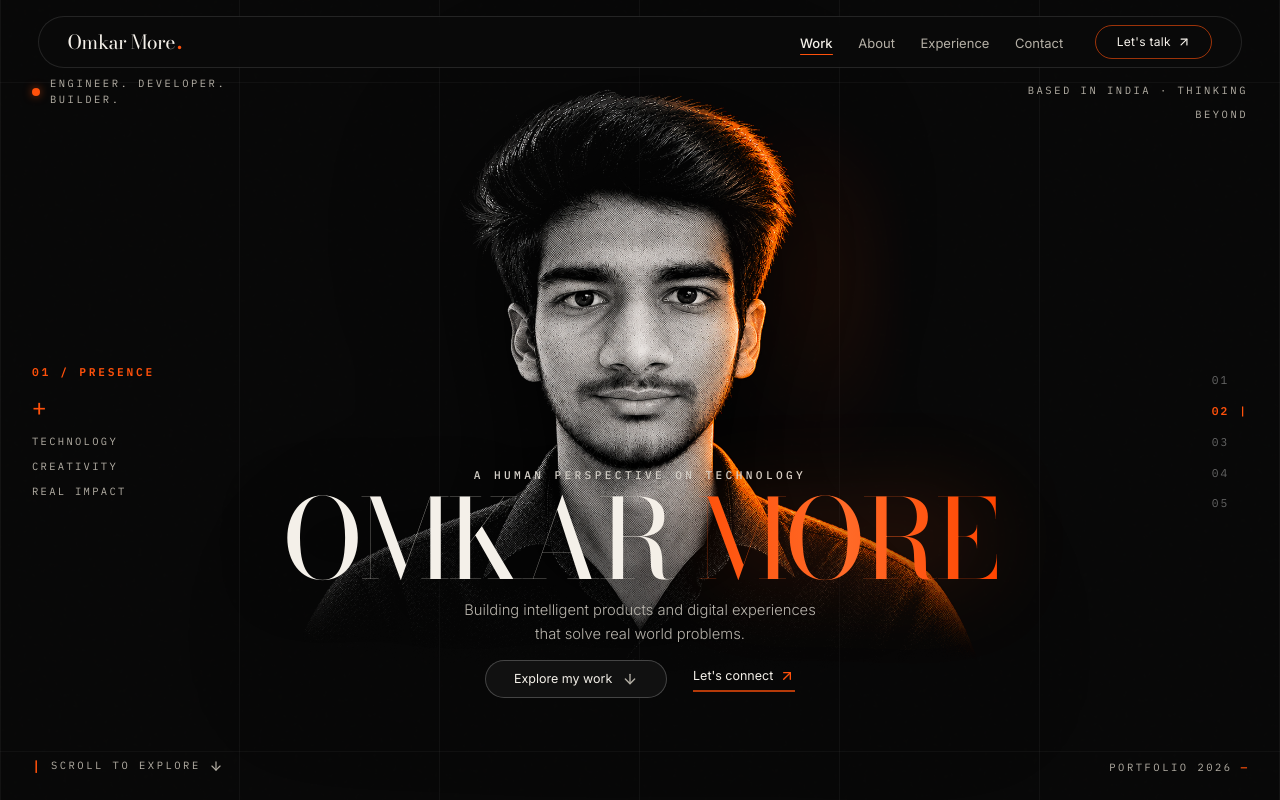
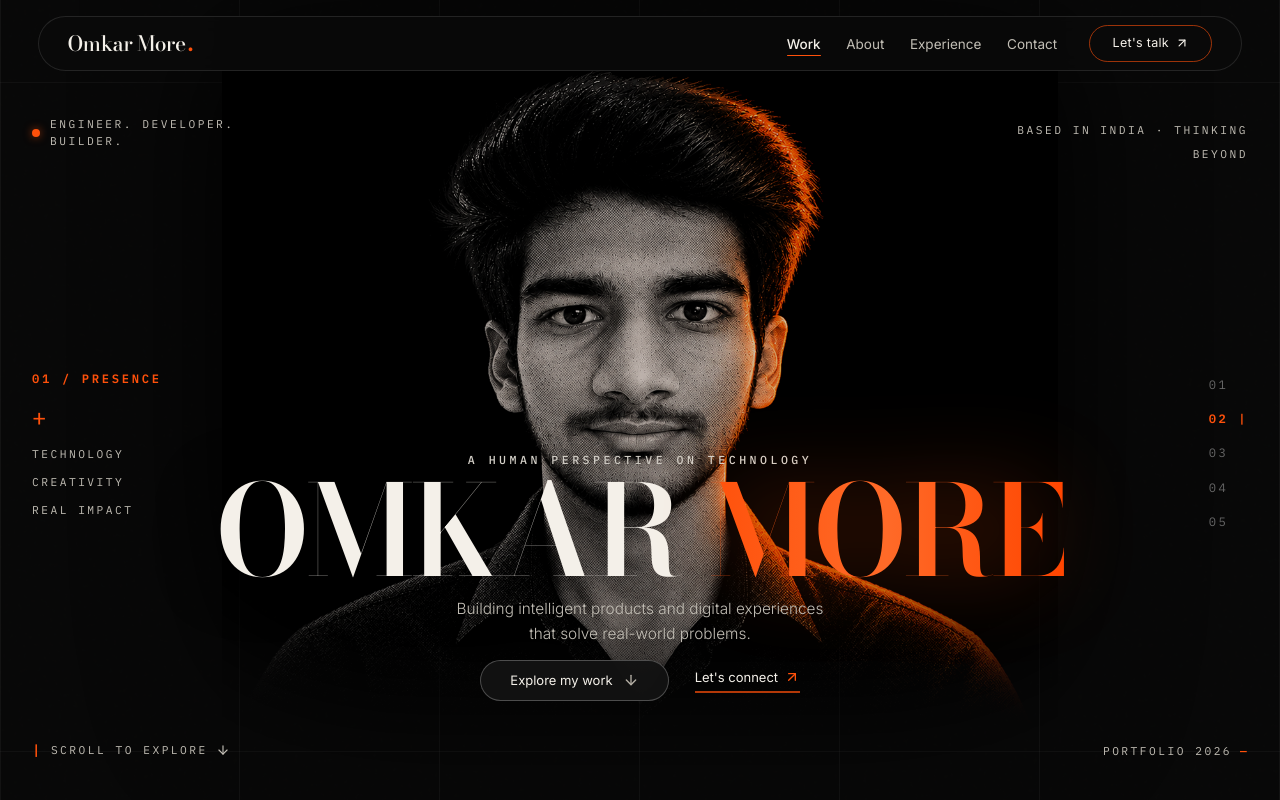
Before and after one commit to Omkar6488/My_Portfolio, a Next.js app: page / in a window 1280 px wide. Shown: the top 800 px of the page. Built offline with nearby package versions, Linux system fonts and the light colour scheme.

Commit message:
feat(hero): precision visual refinement matching original portfolio reference

```diff
--- a/src/components/home/HeroMetadata.tsx
+++ b/src/components/home/HeroMetadata.tsx
@@ -9,18 +9,18 @@ interface HeroMetadataProps {
 
 export function HeroMetadataLeft() {
   return (
-    <div className="hidden xl:flex flex-col justify-between h-full py-2 z-20 pointer-events-auto select-none min-w-[210px] max-w-[270px]">
+    <div className="hidden xl:flex flex-col justify-between h-full py-2 z-20 pointer-events-auto select-none min-w-[220px] max-w-[280px]">
       {/* Upper Left */}
       <div className="flex items-center gap-2.5">
         <span className="w-2 h-2 rounded-full bg-[#FF510B] shrink-0 shadow-[0_0_8px_rgba(255,81,11,0.6)]" />
-        <span className="font-mono text-[clamp(10px,0.82vw,12px)] uppercase tracking-[0.24em] text-[#B5B0A6]">
+        <span className="font-mono text-[clamp(11px,0.88vw,13px)] uppercase tracking-[0.22em] text-[#C2BEB5]">
           ENGINEER. DEVELOPER. BUILDER.
         </span>
       </div>
 
       {/* Middle Left */}
-      <div className="flex flex-col items-start space-y-3.5 my-auto">
-        <span className="font-mono text-[clamp(11px,0.88vw,13px)] uppercase tracking-[0.24em] text-[#FF510B] font-semibold">
+      <div className="flex flex-col items-start space-y-4 my-auto">
+        <span className="font-mono text-[clamp(12px,0.95vw,14px)] uppercase tracking-[0.22em] text-[#FF510B] font-semibold">
           01 / PRESENCE
         </span>
 
@@ -28,7 +28,7 @@ export function HeroMetadataLeft() {
           +
         </span>
 
-        <div className="font-mono text-[clamp(10px,0.82vw,12px)] uppercase tracking-[0.22em] text-[#B5B0A6] space-y-2 leading-relaxed">
+        <div className="font-mono text-[clamp(11px,0.88vw,13px)] uppercase tracking-[0.22em] text-[#C2BEB5] space-y-2.5 leading-relaxed">
           <p className="hover:text-[#F4F0E9] transition-colors">TECHNOLOGY</p>
           <p className="hover:text-[#F4F0E9] transition-colors">CREATIVITY</p>
           <p className="hover:text-[#F4F0E9] transition-colors">REAL IMPACT</p>
@@ -38,11 +38,11 @@ export function HeroMetadataLeft() {
       {/* Bottom Left */}
       <a
         href="#work"
-        className="group flex items-center gap-2 font-mono text-[clamp(10px,0.82vw,12px)] uppercase tracking-[0.24em] text-[#B5B0A6] hover:text-[#F4F0E9] transition-colors cursor-pointer w-fit"
+        className="group flex items-center gap-2 font-mono text-[clamp(11px,0.88vw,13px)] uppercase tracking-[0.22em] text-[#C2BEB5] hover:text-[#F4F0E9] transition-colors cursor-pointer w-fit"
       >
         <span className="text-[#FF510B] font-bold text-sm">|</span>
         <span>SCROLL TO EXPLORE</span>
-        <ArrowDown className="w-3.5 h-3.5 text-[#B5B0A6] transition-transform duration-200 group-hover:translate-y-1 group-hover:text-[#FF510B]" />
+        <ArrowDown className="w-3.5 h-3.5 text-[#C2BEB5] transition-transform duration-200 group-hover:translate-y-1 group-hover:text-[#FF510B]" />
       </a>
     </div>
   );
@@ -70,16 +70,16 @@ export function HeroMetadataRight({
   };
 
   return (
-    <div className="hidden xl:flex flex-col justify-between items-end h-full py-2 z-20 pointer-events-auto select-none min-w-[210px] max-w-[270px]">
+    <div className="hidden xl:flex flex-col justify-between items-end h-full py-2 z-20 pointer-events-auto select-none min-w-[220px] max-w-[280px]">
       {/* Upper Right */}
       <div className="text-right">
-        <span className="font-mono text-[clamp(10px,0.82vw,12px)] uppercase tracking-[0.24em] text-[#B5B0A6]">
+        <span className="font-mono text-[clamp(11px,0.88vw,13px)] uppercase tracking-[0.22em] text-[#C2BEB5]">
           BASED IN INDIA · THINKING BEYOND
         </span>
       </div>
 
       {/* Middle Right: Exact Vertical Section Indicator */}
-      <div className="flex flex-col items-end space-y-3.5 my-auto">
+      <div className="flex flex-col items-end space-y-4 my-auto">
         {sections.map((sec) => {
           const isActive = activeSection === sec.id;
           return (
@@ -87,14 +87,14 @@ export function HeroMetadataRight({
               key={sec.id}
               type="button"
               onClick={() => handleSectionClick(sec.id)}
-              className="group flex items-center gap-2.5 font-mono text-[clamp(11px,0.88vw,13px)] tracking-[0.18em] transition-all duration-200 focus:outline-none"
+              className="group flex items-center gap-2.5 font-mono text-[clamp(12px,0.95vw,14px)] tracking-[0.2em] transition-all duration-200 focus:outline-none"
               title={sec.label}
             >
               <span
                 className={`transition-colors duration-200 ${
                   isActive
                     ? "text-[#FF510B] font-semibold"
-                    : "text-[#666666] group-hover:text-[#B5B0A6]"
+                    : "text-[#666666] group-hover:text-[#C2BEB5]"
                 }`}
               >
                 {sec.number}
@@ -112,7 +112,7 @@ export function HeroMetadataRight({
       </div>
 
       {/* Bottom Right */}
-      <div className="flex items-center gap-2 font-mono text-[clamp(10px,0.82vw,12px)] uppercase tracking-[0.24em] text-[#B5B0A6]">
+      <div className="flex items-center gap-2 font-mono text-[clamp(11px,0.88vw,13px)] uppercase tracking-[0.22em] text-[#C2BEB5]">
         <span>PORTFOLIO 2026</span>
         <span className="text-[#FF510B] font-bold tracking-widest">—</span>
       </div>
--- a/src/components/home/HeroPortrait.tsx
+++ b/src/components/home/HeroPortrait.tsx
@@ -37,14 +37,14 @@ export default function HeroPortrait() {
         }}
       />
 
-      {/* Prominent Central Portrait (Enlarged +20-25% to match original reference) */}
+      {/* Prominent Central Portrait (Enlarged to match original reference width & shoulder span) */}
       <Image
         src="/images/omkar-portrait.png"
         alt="Omkar More — Portrait"
         priority
         width={1309}
         height={1202}
-        className="w-[clamp(340px,min(62vw,89vh),940px)] h-auto max-h-[clamp(330px,89vh,800px)] object-contain object-top drop-shadow-[0_24px_65px_rgba(0,0,0,0.95)]"
+        className="w-[clamp(340px,min(75vw,115vh),1220px)] h-auto max-h-[clamp(380px,96vh,890px)] object-contain object-top drop-shadow-[0_24px_65px_rgba(0,0,0,0.95)]"
       />
     </div>
   );
--- a/src/components/home/HeroSection.tsx
+++ b/src/components/home/HeroSection.tsx
@@ -33,7 +33,7 @@ export default function HeroSection({
     <section
       id="hero"
       aria-label="Omkar More Portfolio Hero"
-      className="relative w-full min-h-[100svh] flex flex-col justify-between pt-[clamp(4.25rem,7vh,5.5rem)] pb-[clamp(0.75rem,2vh,1.75rem)] px-[clamp(0.75rem,2.5vw,3rem)] overflow-hidden"
+      className="relative w-full min-h-[100svh] flex flex-col justify-between pt-[clamp(1.5rem,2.5vh,2.5rem)] pb-[clamp(0.75rem,2vh,1.75rem)] px-[clamp(0.75rem,2.5vw,3rem)] overflow-hidden"
     >
       {/* Max-Width Layout Frame corresponding to 1862px specification */}
       <div className="relative w-full max-w-[1862px] mx-auto h-full flex flex-col justify-between flex-1 min-w-0">
@@ -56,39 +56,39 @@ export default function HeroSection({
 
         {/* Main Central Stage flanked by Independently Positioned Left & Right Metadata */}
         <div className="relative w-full flex-1 flex flex-col items-center justify-start min-w-0">
-          {/* Left Metadata Column (Positioned independently on the left grid margin) */}
-          <div className="hidden xl:flex absolute left-0 top-0 bottom-0 z-20 pointer-events-auto">
+          {/* Left Metadata Column (Pinned below navbar so it starts cleanly at ~y=110px) */}
+          <div className="hidden xl:flex absolute left-0 top-[clamp(5.25rem,9vh,7rem)] bottom-[clamp(1rem,2vh,2rem)] z-20 pointer-events-auto">
             <HeroMetadataLeft />
           </div>
 
           {/* Central Hero Stage: Perfectly Centered Relative to Full Viewport Width */}
           <div className="relative w-full flex flex-col items-center justify-center text-center px-2 py-1 min-w-0 z-10">
-            {/* Central Monochromatic Portrait (Extended upwards closer to navigation) */}
-            <div className="relative z-10 w-full flex justify-center -mt-[clamp(1.5rem,3.5vh,3.5rem)]">
+            {/* Central Monochromatic Portrait (Extended upwards behind navigation capsule) */}
+            <div className="relative z-10 w-full flex justify-center -mt-[clamp(0.5rem,1.5vh,1.5rem)]">
               <HeroPortrait />
             </div>
 
-            {/* Layered Typography (Moved upwards ~8-10% vh to match original reference) */}
-            <div className="relative z-30 flex flex-col items-center w-full max-w-5xl mx-auto px-2 sm:px-4 -mt-[clamp(6.8rem,min(18vw,33vh),20.5rem)] min-w-0">
+            {/* Layered Typography (Elevated to overlap lower neck / collar area matching reference Y=460) */}
+            <div className="relative z-30 flex flex-col items-center w-full max-w-6xl mx-auto px-2 sm:px-4 -mt-[clamp(10.5rem,min(26vw,47.5vh),28rem)] min-w-0">
               {/* Eyebrow / Pre-kicker */}
-              <p className="font-mono text-[clamp(10px,min(0.92vw,1.4vh),13px)] uppercase tracking-wider sm:tracking-[clamp(0.22em,0.34vw,0.3em)] text-[#D8D4CC] mb-[clamp(0.25rem,0.9vh,0.55rem)] drop-shadow-md select-none font-medium max-w-full truncate text-center">
+              <p className="font-mono text-[clamp(10.5px,min(0.95vw,1.45vh),13.5px)] uppercase tracking-wider sm:tracking-[clamp(0.22em,0.34vw,0.3em)] text-[#D8D4CC] mb-[clamp(0.25rem,0.9vh,0.55rem)] drop-shadow-md select-none font-medium max-w-full truncate text-center">
                 A HUMAN PERSPECTIVE ON TECHNOLOGY
               </p>
 
-              {/* Main Headline: OMKAR MORE (+30% visual scale, exact viewport horizontal center) */}
-              <h1 className="font-serif text-[clamp(2.5rem,min(8.6vw,14.5vh),9.5rem)] uppercase tracking-tight leading-[0.88] select-none text-center whitespace-normal sm:whitespace-nowrap max-w-full">
-                <span className="text-[#F4F0E9] drop-shadow-[0_4px_30px_rgba(0,0,0,0.92)] font-normal">
+              {/* Main Headline: OMKAR MORE (Substantial font-semibold editorial Bodoni Moda at ~16.5vh) */}
+              <h1 className="font-serif text-[clamp(2.75rem,min(9.8vw,16.5vh),10.5rem)] uppercase tracking-tight leading-[0.88] select-none text-center whitespace-normal sm:whitespace-nowrap max-w-full">
+                <span className="text-[#F4F0E9] drop-shadow-[0_4px_30px_rgba(0,0,0,0.92)] font-semibold">
                   OMKAR{" "}
                 </span>
-                <span className="bg-gradient-to-r from-[#FF510B] via-[#FF6A28] to-[#FF4500] bg-clip-text text-transparent font-normal drop-shadow-[0_0_45px_rgba(255,81,11,0.45)]">
+                <span className="bg-gradient-to-r from-[#FF510B] via-[#FF6A28] to-[#FF4500] bg-clip-text text-transparent font-semibold drop-shadow-[0_0_45px_rgba(255,81,11,0.45)]">
                   MORE
                 </span>
               </h1>
 
               {/* Sub-headline (~18-20px on desktop) */}
-              <p className="font-sans text-[clamp(14px,min(1.15vw,2vh),19px)] text-[#B8B4AC] text-center max-w-[min(640px,92vw)] mx-auto mt-[clamp(0.5rem,1.4vh,1.1rem)] leading-relaxed font-light drop-shadow-sm px-2">
+              <p className="font-sans text-[clamp(14.5px,min(1.2vw,2.1vh),19.5px)] text-[#C2BEB5] text-center max-w-[min(640px,92vw)] mx-auto mt-[clamp(0.5rem,1.4vh,1.1rem)] leading-relaxed font-light drop-shadow-sm px-2">
                 Building intelligent products and digital experiences
-                <br className="hidden sm:inline" /> that solve real world problems.
+                <br className="hidden sm:inline" /> that solve real-world problems.
               </p>
 
               {/* Call To Action Buttons */}
@@ -97,7 +97,7 @@ export default function HeroSection({
                 <a
                   href="#work"
                   onClick={(e) => handleScrollTo(e, "#work")}
-                  className="group relative inline-flex items-center gap-2.5 px-[clamp(1.35rem,2.2vw,2rem)] py-[clamp(0.52rem,1.1vh,0.74rem)] rounded-full font-sans text-[clamp(12.5px,0.92vw,14.5px)] text-[#F4F0E9] bg-[#121212]/95 backdrop-blur-md border border-white/[0.22] hover:border-[#FF510B] hover:bg-[#181818] hover:shadow-[0_0_24px_rgba(255,81,11,0.32)] transition-all duration-300"
+                  className="group relative inline-flex items-center gap-2.5 px-[clamp(1.4rem,2.3vw,2.2rem)] py-[clamp(0.56rem,1.2vh,0.8rem)] rounded-full font-sans text-[clamp(13px,0.95vw,15px)] text-[#F4F0E9] bg-[#121212]/95 backdrop-blur-md border border-white/[0.25] hover:border-[#FF510B] hover:bg-[#181818] hover:shadow-[0_0_24px_rgba(255,81,11,0.32)] transition-all duration-300"
                 >
                   <span>Explore my work</span>
                   <ArrowDown className="w-4 h-4 text-[#B5B0A6] group-hover:text-[#FF510B] transition-transform duration-200 group-hover:translate-y-1" />
@@ -107,7 +107,7 @@ export default function HeroSection({
                 <a
                   href="#contact"
                   onClick={(e) => handleScrollTo(e, "#contact")}
-                  className="group inline-flex items-center gap-1.5 font-sans text-[clamp(12.5px,0.92vw,14.5px)] text-[#F4F0E9] hover:text-[#FF510B] pb-1 border-b-2 border-[#FF510B]/70 hover:border-[#FF510B] transition-all duration-200"
+                  className="group inline-flex items-center gap-1.5 font-sans text-[clamp(13px,0.95vw,15px)] text-[#F4F0E9] hover:text-[#FF510B] pb-1 border-b-2 border-[#FF510B]/70 hover:border-[#FF510B] transition-all duration-200"
                 >
                   <span>Let&apos;s connect</span>
                   <ArrowUpRight className="w-4 h-4 text-[#FF510B] transition-transform duration-200 group-hover:translate-x-0.5 group-hover:-translate-y-0.5" />
@@ -116,8 +116,8 @@ export default function HeroSection({
             </div>
           </div>
 
-          {/* Right Metadata Column (Positioned independently on the right grid margin) */}
-          <div className="hidden xl:flex absolute right-0 top-0 bottom-0 z-20 pointer-events-auto">
+          {/* Right Metadata Column (Pinned below navbar so it starts cleanly at ~y=110px) */}
+          <div className="hidden xl:flex absolute right-0 top-[clamp(5.25rem,9vh,7rem)] bottom-[clamp(1rem,2vh,2rem)] z-20 pointer-events-auto">
             <HeroMetadataRight
               activeSection={activeSection}
               onNavigateSection={onNavigateSection}
--- a/src/components/layout/Navbar.tsx
+++ b/src/components/layout/Navbar.tsx
@@ -51,10 +51,10 @@ export default function Navbar({ activeSection = "hero" }: NavbarProps) {
           onClick={(e) => handleScrollTo(e, "#hero")}
           className="group flex items-baseline gap-0.5 focus:outline-none focus-visible:ring-1 focus-visible:ring-[#FF510B] rounded-full py-0.5"
         >
-          <span className="font-serif text-[clamp(1.22rem,1.5vw,1.48rem)] font-normal tracking-tight text-[#F4F0E9] transition-transform duration-200 group-hover:scale-[1.01]">
+          <span className="font-serif text-[clamp(1.3rem,1.65vw,1.6rem)] font-medium tracking-tight text-[#F4F0E9] transition-transform duration-200 group-hover:scale-[1.01]">
             Omkar More
           </span>
-          <span className="font-serif text-[clamp(1.22rem,1.5vw,1.48rem)] font-bold text-[#FF510B]">
+          <span className="font-serif text-[clamp(1.3rem,1.65vw,1.6rem)] font-bold text-[#FF510B]">
             .
           </span>
         </a>
@@ -69,10 +69,10 @@ export default function Navbar({ activeSection = "hero" }: NavbarProps) {
                   <a
                     href={link.href}
                     onClick={(e) => handleScrollTo(e, link.href)}
-                    className={`font-sans text-[clamp(13px,0.92vw,14.5px)] tracking-normal transition-colors duration-200 relative py-1 ${
+                    className={`font-sans text-[clamp(13.5px,0.96vw,15.5px)] tracking-normal transition-colors duration-200 relative py-1 ${
                       isActive
                         ? "text-[#F4F0E9] font-medium"
-                        : "text-[#B5B0A6] hover:text-[#F4F0E9]"
+                        : "text-[#C2BEB5] hover:text-[#F4F0E9]"
                     }`}
                   >
                     {link.label}
@@ -89,7 +89,7 @@ export default function Navbar({ activeSection = "hero" }: NavbarProps) {
           <a
             href="#contact"
             onClick={(e) => handleScrollTo(e, "#contact")}
-            className="group relative inline-flex items-center gap-1.5 px-[clamp(1.15rem,1.6vw,1.65rem)] py-[clamp(0.42rem,0.9vh,0.58rem)] rounded-full font-sans text-[clamp(12px,0.85vw,13.5px)] tracking-wide text-[#F4F0E9] bg-transparent border border-[#FF510B]/60 hover:border-[#FF510B] hover:bg-[#FF510B]/10 hover:shadow-[0_0_18px_rgba(255,81,11,0.3)] transition-all duration-300"
+            className="group relative inline-flex items-center gap-1.5 px-[clamp(1.2rem,1.75vw,1.75rem)] py-[clamp(0.48rem,1vh,0.64rem)] rounded-full font-sans text-[clamp(12.5px,0.9vw,14px)] tracking-wide text-[#F4F0E9] bg-transparent border border-[#FF510B]/60 hover:border-[#FF510B] hover:bg-[#FF510B]/10 hover:shadow-[0_0_18px_rgba(255,81,11,0.3)] transition-all duration-300"
           >
             <span>Let&apos;s talk</span>
             <ArrowUpRight className="w-3.5 h-3.5 text-[#F4F0E9] group-hover:text-[#FF510B] transition-transform duration-200 group-hover:translate-x-0.5 group-hover:-translate-y-0.5" />
```
Also changed, not shown: public/images/omkar-portrait.png.
